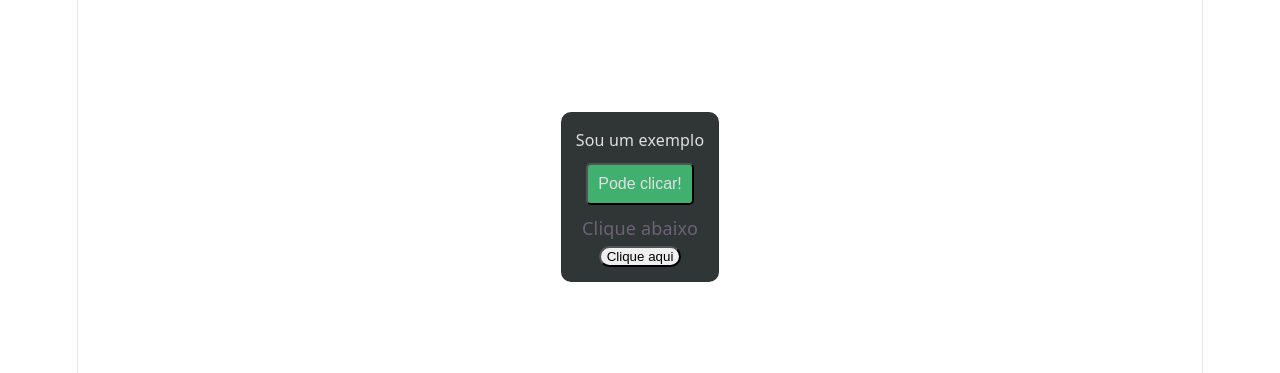
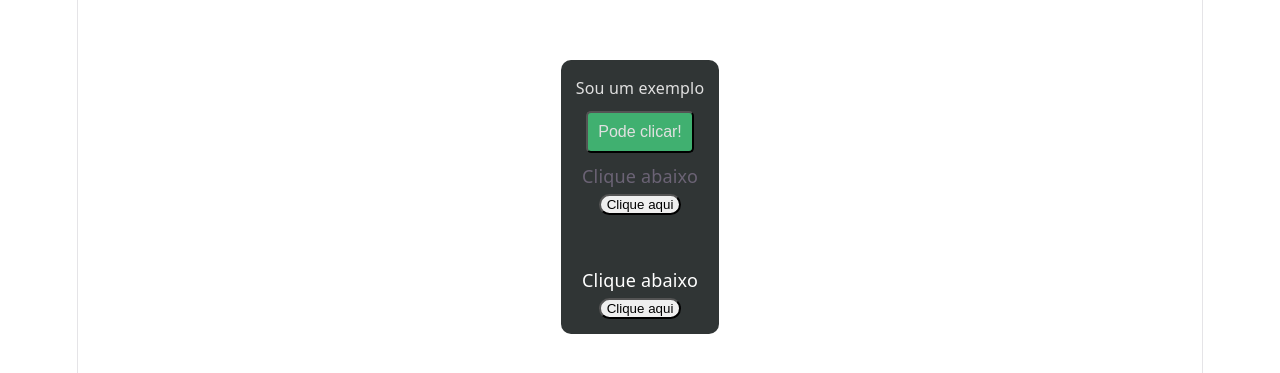
Before and after one commit to VicCAlq/2c-front-01-elementos, a React (Vite) app: page / in a window 1280 px wide. Shown: the part 203-576 px from the top of the page. Built offline with nearby package versions, Linux system fonts and the light colour scheme.

Commit message:
ATV BOTÕES E PARÁGRAFO CONCLUÍDAS

```diff
--- a/src/App.jsx
+++ b/src/App.jsx
@@ -4,6 +4,8 @@ import Divisoria from './components/Divisoria';
 import Paragrafo from './components/Paragrafo';
 import Botao from './components/Botao';
 import AtvBotaoAcaoInterna from './components/AtvBotaoAcaoInterna';
+import AtvParagrafo from './components/AtvParagrafo';
+import AtvBotaoAcaoExterna from './components/AtvBotaoAcaoExterna';
 
 function App() {
   const [count, setCount] = useState(0)
@@ -15,6 +17,8 @@ function App() {
           <Paragrafo conteudo="Sou um exemplo"/>
           <Botao/>
           <AtvBotaoAcaoInterna/>
+          <AtvParagrafo/>
+          <AtvBotaoAcaoExterna/>
         </Divisoria>
       </section>
     </>
--- a/src/components/AtvBotaoAcaoExterna.jsx
+++ b/src/components/AtvBotaoAcaoExterna.jsx
@@ -1,5 +1,19 @@
 /*
 [ATIVIDADE BOTÃO COM AÇÃO EXTERNA]
 
-Crie e exporte por padrão um componente chamado "AtvBotaoAcaoExterna" que recebe como argumento uma função chamada "comando". Este componente deve exibir uma <div> com dois elementos: um <p> com o texto "Clique abaixo", e um <button> com o texto "Clique aqui" que ao ser pressionado executa a função recebida no argumento "comando".
+Crie e exporte por padrão um componente chamado "AtvBotaoAcaoExterna" que recebe como argumento uma função chamada "comando". Este componente deve exibir uma <div>
+ com dois elementos: um <p> com o texto "Clique abaixo", e um <button> com o texto "Clique aqui" que ao ser pressionado executa a função recebida no argumento "comando".
 */
+export default function AtvBotaoAcaoExterna ({comando}) {
+    return (
+        <div>
+          <p style={{color: "White"}}>Clique abaixo</p>
+          <button
+           style={
+            {color: "Black",
+             borderRadius: "50px"
+            }
+          } onClick={comando}>Clique aqui</button>
+        </div>
+    );
+}
--- a/src/components/AtvParagrafo.jsx
+++ b/src/components/AtvParagrafo.jsx
@@ -1,5 +1,16 @@
 /*
 [ATIVIDADE PARÁGRAFO]
 
-Crie e exporte por padrão um componente chamado "AtvParagrafo" que recebe dois argumentos: um "titulo" e um "conteudo". O componente deve exibir uma <div> com um elemento <h1> e um elemento <p> internos. O <h1> terá o conteúdo do argumento "título" e <p> terá o conteúdo do argumento "conteudo". O <h1> de "titulo" deve ter o tamanho de 32px, e o <p> de "conteudo" deve ter o tamanho de 16px. O texto do "titulo" deve ficar acima do texto do "conteudo".
+Crie e exporte por padrão um componente chamado "AtvParagrafo" que recebe dois argumentos: um "titulo" e um "conteudo". O componente deve exibir uma <div> com um elemento
+ <h1> e um elemento <p> internos. O <h1> terá o conteúdo do argumento "título" e <p> terá o conteúdo do argumento "conteudo". O <h1> de "titulo" deve ter o tamanho de 32px,
+  e o <p> de "conteudo" deve ter o tamanho de 16px. O texto do "titulo" deve ficar acima do texto do "conteudo".
 */
+
+export default function AtvParagrafo ({titulo , conteudo}) {
+    return(
+    <div>
+        <h1 style={{ fontSize:"32px"}}>{titulo}</h1>
+        <p style={{ fontSize: "16px"}}>{conteudo}</p>
+    </div>
+    );
+}
```
